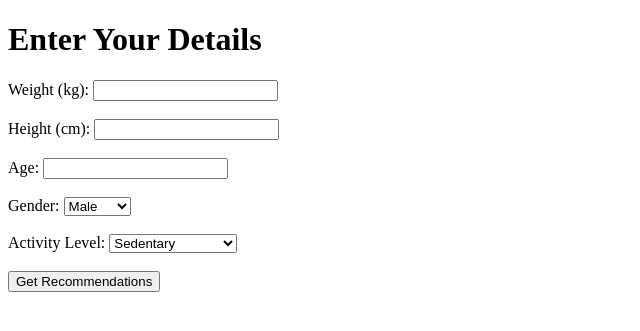
After one commit to adaalif/Bangkit-Capstone-Project, a Flask app: template Dataset/flask api test/templates/home.html in a window 1280 px wide. The commit adds this page. Shown: the top 331 px of the page, without its empty margins (0-640 px from the left). Run offline with Flask 3, Linux system fonts and the light colour scheme; the template is opened without the code that fills it, so the values that code supplies are empty; parts of the project's set-up code (start-up, migrations or seed data) failed here and were passed over.

Commit message:
filter based on calories

```diff
--- a/Dataset/flask api test/main.py
+++ b/Dataset/flask api test/main.py
@@ -1,4 +1,4 @@
-from flask import Flask, render_template
+from flask import Flask, render_template, request
 import tensorflow as tf
 import numpy as np
 import pandas as pd
@@ -10,33 +10,32 @@ app = Flask(__name__)
 
 # Load the saved model with custom layers
 try:
-    # Load the pre-trained model only once when the app starts
     loaded_model = tf.keras.models.load_model('custom_autoencoder_model.keras', custom_objects={'CustomAutoencoder': CustomAutoencoder})
     print("Model loaded successfully!")
 except Exception as e:
     print(f"Error loading model: {e}")
 
-# Placeholder for latent embeddings (this should ideally come from your dataset or model)
-latent_embeddings = np.load("latent_embeddings.npy")  # Replace with actual latent embeddings file
+# Load latent embeddings
+latent_embeddings = np.load("latent_embeddings.npy")  # Replace with your latent embeddings file
 
-# Load the dataset (replace with your actual dataset)
-recipes_df = pd.read_csv("full_format_recipes.csv")  # Assuming you have a CSV file with recipe data
-
-# Example recipe titles corresponding to indices (you can load this from a file, here is a simple list)
+# Load the dataset
+recipes_df = pd.read_csv("full_format_recipes.csv")  # Replace with your actual dataset
 recipe_titles = recipes_df['title'].tolist()
 
-def recommend_similar(liked_recipe_indices, latent_embeddings, top_n=5):
-    if not isinstance(latent_embeddings, np.ndarray):
-        latent_embeddings = latent_embeddings.numpy()
+# Utility function to recommend recipes based on latent similarity
+def recommend_similar(liked_recipe_indices, filtered_latent_embeddings, top_n=10):
+    if not isinstance(filtered_latent_embeddings, np.ndarray):
+        filtered_latent_embeddings = filtered_latent_embeddings.numpy()
 
-    liked_recipe_indices = [idx for idx in liked_recipe_indices if 0 <= idx < len(latent_embeddings)]
+    # Ensure indices are within bounds
+    liked_recipe_indices = [idx for idx in liked_recipe_indices if 0 <= idx < len(filtered_latent_embeddings)]
     if not liked_recipe_indices:
         raise ValueError("All indices in liked_recipe_indices are out of bounds.")
 
-    liked_embeddings = latent_embeddings[liked_recipe_indices]
+    liked_embeddings = filtered_latent_embeddings[liked_recipe_indices]
 
     # Calculate cosine similarity
-    similarity_scores = cosine_similarity(liked_embeddings, latent_embeddings)
+    similarity_scores = cosine_similarity(liked_embeddings, filtered_latent_embeddings)
 
     # Aggregate the scores for the liked recipes
     aggregated_scores = np.mean(similarity_scores, axis=0)
@@ -47,23 +46,91 @@ def recommend_similar(liked_recipe_indices, latent_embeddings, top_n=5):
 
     return recommended_indices
 
-@app.route('/')
+# Helper function to filter the dataset based on calorie constraints
+def filter_dataset(target_calories, tolerance=200):
+    """
+    Filters the recipes dataset to include recipes within the specified calorie range.
+    """
+    min_calories = target_calories - tolerance
+    max_calories = target_calories + tolerance
+
+    filtered_df = recipes_df[
+        (recipes_df['calories'] >= min_calories) &
+        (recipes_df['calories'] <= max_calories)
+    ]
+    return filtered_df
+
+@app.route('/', methods=['GET', 'POST'])
 def home():
-    # Automatically "like" some recipes (hardcoded indices for testing)
-    liked_recipe_indices = [0, 5, 8]  # Example liked recipes
-    top_n = 5  # Number of recommendations to return
+    if request.method == 'POST':
+        # Get user inputs
+        weight = float(request.form['weight'])
+        height = float(request.form['height'])
+        age = int(request.form['age'])
+        gender = int(request.form['gender'])
+        activity_level = int(request.form['activity_level'])
 
-    # Get recommendations
-    recommended_indices = recommend_similar(liked_recipe_indices, latent_embeddings, top_n=top_n)
+        # Calculate BMI
+        bmi = weight / (height / 100) ** 2
+        if bmi < 18.5:
+            bmi_status = "Underweight"
+            calorie_target = maintain(weight, height, age, gender, activity_level) * 1.15
+        elif 18.5 <= bmi < 24.9:
+            bmi_status = "Ideal Weight"
+            calorie_target = maintain(weight, height, age, gender, activity_level)
+        else:
+            bmi_status = "Overweight"
+            calorie_target = maintain(weight, height, age, gender, activity_level) * 0.8
 
-    # Fetch the recipe details based on recommended indices
-    recommended_recipes_df = recipes_df.iloc[recommended_indices][['title', 'categories', 'ingredients']]
+        # Calculate target calories per meal
+        target_calories_per_meal = calorie_target / 3
 
-    # Extract the recipe titles and other details to pass to the template
-    recommended_recipes = recommended_recipes_df.to_dict(orient='records')
+        # Step 1: Filter the dataset based on calorie constraints (±200 calories of target)
+        filtered_df = filter_dataset(target_calories_per_meal, tolerance=200)
 
-    # Render the HTML page with recommended recipes
-    return render_template('recommendation_page.html', recommended_recipes=recommended_recipes)
+        # Update latent embeddings for the filtered dataset
+        filtered_indices = filtered_df.index.tolist()
+        filtered_latent_embeddings = latent_embeddings[filtered_indices]
+
+        # Step 2: Generate recommendations based on the filtered dataset
+        liked_recipe_indices = [0, 1, 2]  # Placeholder for liked recipes (adjust based on user interaction)
+        top_n = 10  # Number of recommendations to return
+
+        # Generate recommendations
+        filtered_recommendation_indices = recommend_similar(
+            liked_recipe_indices, filtered_latent_embeddings, top_n=top_n
+        )
+
+        # Map filtered indices back to the original dataset
+        final_recommendations = filtered_df.iloc[filtered_recommendation_indices]
+
+        # Step 3: Prepare data for rendering
+        final_recommendations_data = final_recommendations.to_dict(orient='records')
+
+        # Render the recommendations page
+        return render_template(
+            'recommendation_page.html',
+            recommended_recipes=final_recommendations_data,
+            target_calories_per_meal=round(target_calories_per_meal, 2),  # Pass target calories to template
+            bmi_status=bmi_status  # Pass BMI status to template
+        )
+
+    # Render the input form on GET requests
+    return render_template('home.html')
+
+
+# Helper function to calculate TDEE
+def maintain(weight, height, age, gender, activity_level):
+    if gender == 1:  # Male
+        bmr = 10 * weight + 6.25 * height - 5 * age + 5
+    elif gender == 2:  # Female
+        bmr = 10 * weight + 6.25 * height - 5 * age - 161
+    else:
+        return "Invalid data"
+
+    activity_multipliers = {1: 1.2, 2: 1.375, 3: 1.55, 4: 1.725, 5: 1.9}
+    tdee = bmr * activity_multipliers[activity_level]
+    return round(tdee, 2)
 
 # Start the Flask server
 if __name__ == '__main__':
--- /dev/null
+++ b/Dataset/flask api test/templates/home.html
@@ -0,0 +1,31 @@
+<!DOCTYPE html>
+<html>
+<head>
+    <title>Calorie-Based Recipe Recommender</title>
+</head>
+<body>
+    <h1>Enter Your Details</h1>
+    <form method="post">
+        <label for="weight">Weight (kg):</label>
+        <input type="number" id="weight" name="weight" step="0.1" required><br><br>
+        <label for="height">Height (cm):</label>
+        <input type="number" id="height" name="height" step="0.1" required><br><br>
+        <label for="age">Age:</label>
+        <input type="number" id="age" name="age" required><br><br>
+        <label for="gender">Gender:</label>
+        <select id="gender" name="gender">
+            <option value="1">Male</option>
+            <option value="2">Female</option>
+        </select><br><br>
+        <label for="activity_level">Activity Level:</label>
+        <select id="activity_level" name="activity_level">
+            <option value="1">Sedentary</option>
+            <option value="2">Lightly Active</option>
+            <option value="3">Moderately Active</option>
+            <option value="4">Very Active</option>
+            <option value="5">Super Active</option>
+        </select><br><br>
+        <button type="submit">Get Recommendations</button>
+    </form>
+</body>
+</html>
```
Also changed, not shown: Dataset/flask api test/model.py (+0 -10 lines), Dataset/flask api test/templates/recommendation_page.html (+9 -2 lines).
